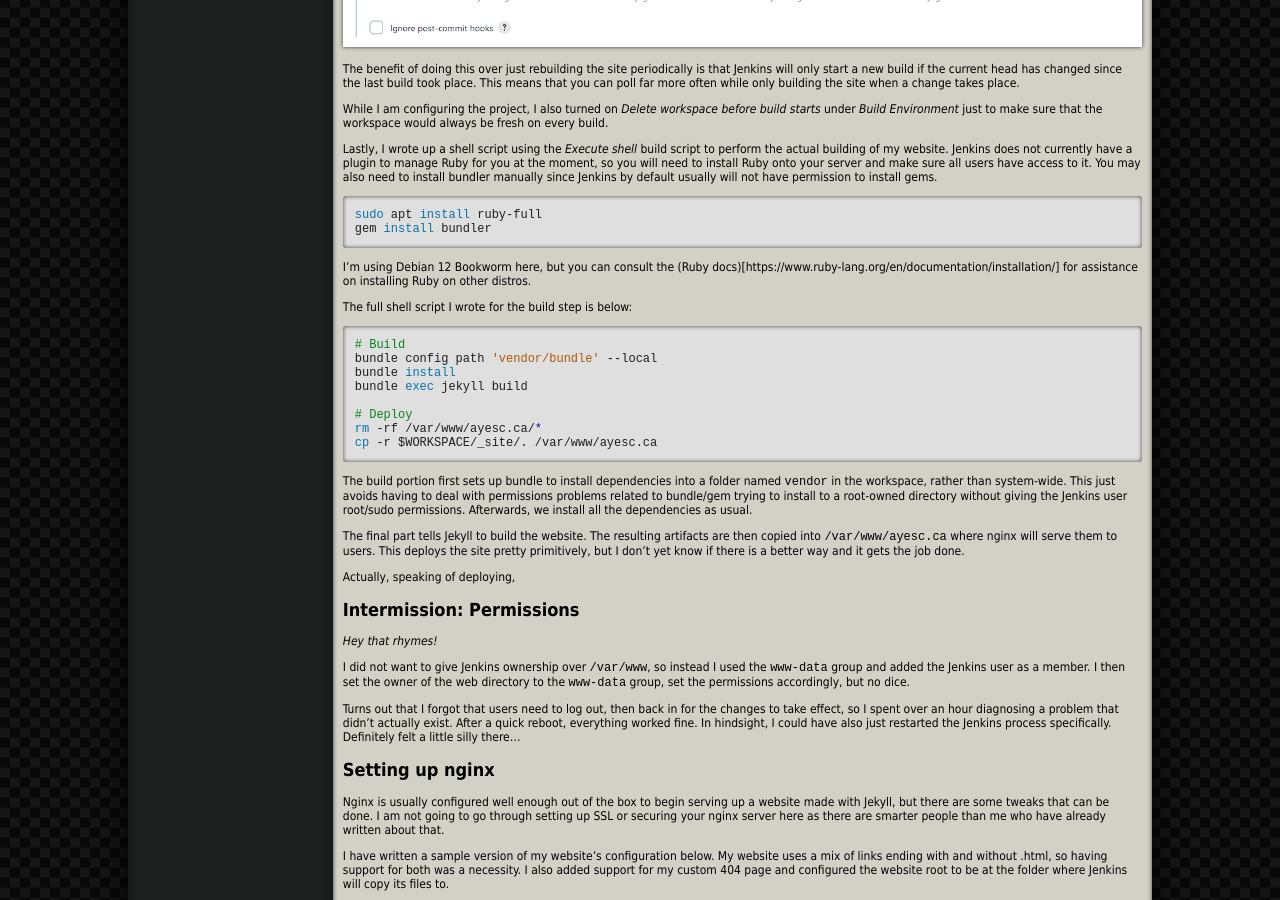
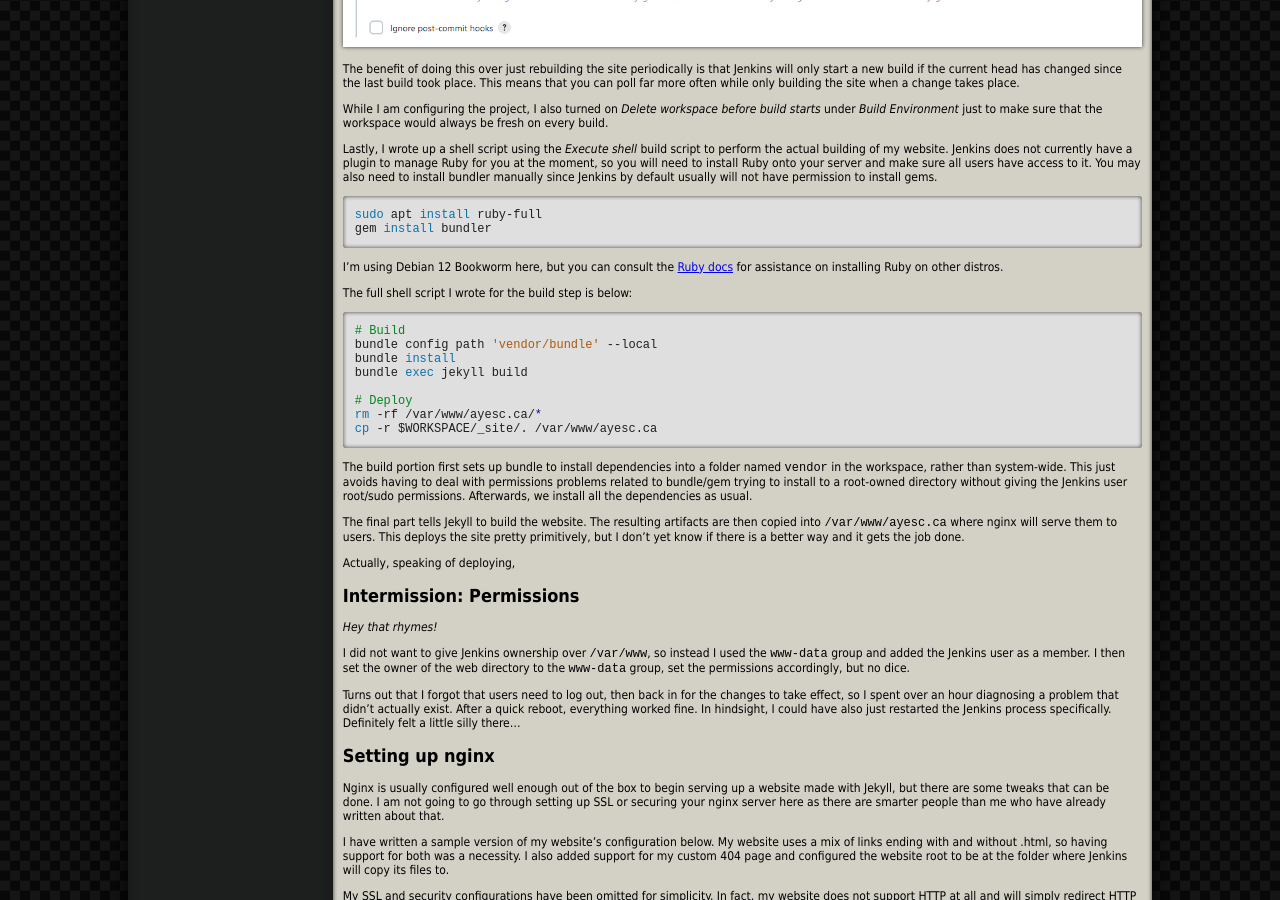
Before and after one commit to ayesc9000/AyesCNET, a Jekyll site: the page built from _posts/2024-08-09-babys-first-jenkins-deployment.md, in a window 1280 px wide and 900 px high, scrolled down 1219 px. Built offline with Jekyll 4.4.1, drawn with Linux system fonts in a browser that asks for light colours; the table of contents is made by our own code.

Commit message:
Fix broken link

````diff
--- a/_posts/2024-08-09-babys-first-jenkins-deployment.md
+++ b/_posts/2024-08-09-babys-first-jenkins-deployment.md
@@ -89,7 +89,7 @@ gem install bundler
 ```
 
 I'm using Debian 12 Bookworm here, but you can consult the
-(Ruby docs)[https://www.ruby-lang.org/en/documentation/installation/] for
+[Ruby docs](https://www.ruby-lang.org/en/documentation/installation/) for
 assistance on installing Ruby on other distros.
 
 The full shell script I wrote for the build step is below:
````
